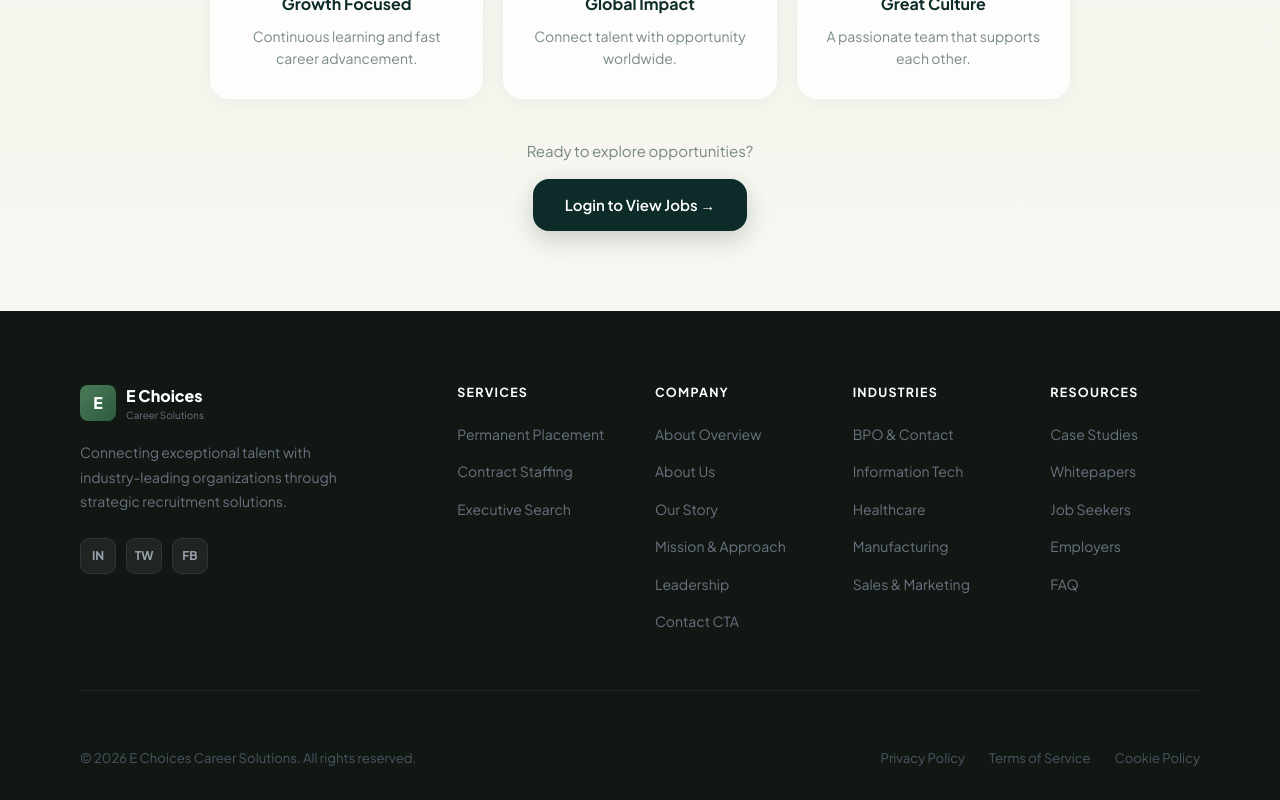
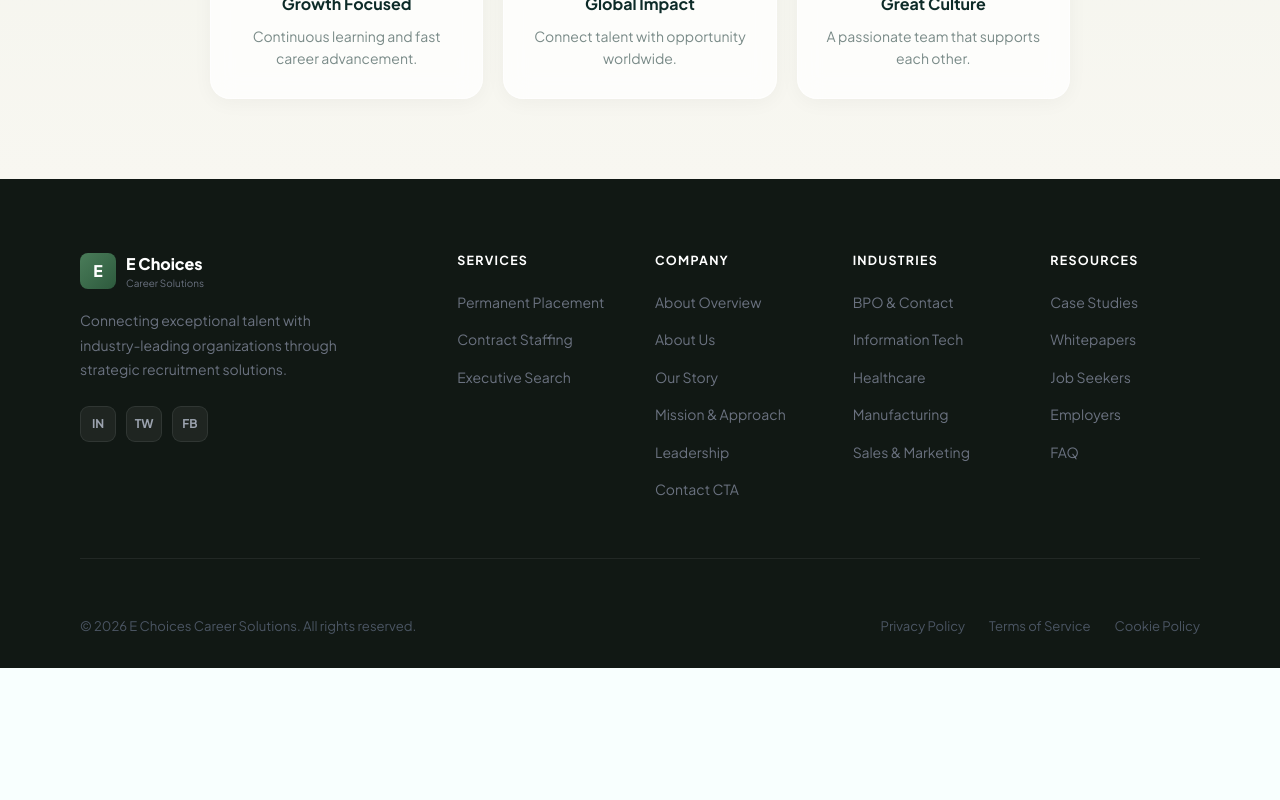
Before and after one commit to theone14122000/abcd, a Next.js app: page /careers in a window 1280 px wide. Shown: the part 1028-1828 px from the top of the page. After the commit the page ends 1696 px from the top, so only its background shows below. Built offline with nearby package versions, Linux system fonts and the light colour scheme; a web font is replaced by a local one.

Commit message:
fixed carrer page

```diff
--- a/app/careers/page.tsx
+++ b/app/careers/page.tsx
@@ -32,7 +32,7 @@ function LoadingScreen() {
   );
 }
 
-// ── Public Page (not logged in) ───────────────────────────────────────────────
+// ── Public Page ───────────────────────────────────────────────────────────────
 function PublicCareersPage() {
   return (
     <div
@@ -93,7 +93,6 @@ function PublicCareersPage() {
               fontWeight: "700",
               color: "#0d2b28",
               lineHeight: 1.2,
-              marginBottom: "20px",
               margin: "0 0 20px 0",
             }}
           >
@@ -146,12 +145,12 @@ function PublicCareersPage() {
                   borderRadius: "16px",
                   cursor: "pointer",
                   boxShadow: "0 8px 24px rgba(79,131,93,0.25)",
-                  textDecoration: "none",
                 }}
               >
                 Register
               </motion.span>
             </Link>
+
             <Link href="/login" style={{ textDecoration: "none" }}>
               <motion.span
                 whileHover={{ scale: 1.04 }}
@@ -166,7 +165,6 @@ function PublicCareersPage() {
                   borderRadius: "16px",
                   cursor: "pointer",
                   border: "2px solid rgba(13,43,40,0.15)",
-                  textDecoration: "none",
                 }}
               >
                 Login
@@ -174,7 +172,7 @@ function PublicCareersPage() {
             </Link>
           </motion.div>
 
-          {/* Hero Image Placeholder */}
+          {/* Hero Section */}
           <motion.div
             initial={{ opacity: 0, y: 20, scale: 0.97 }}
             animate={{ opacity: 1, y: 0, scale: 1 }}
@@ -199,7 +197,7 @@ function PublicCareersPage() {
                   "linear-gradient(180deg, transparent 50%, rgba(13,43,40,0.2) 100%)",
               }}
             />
-            {/* Animated silhouettes */}
+
             <div
               style={{
                 display: "flex",
@@ -233,7 +231,7 @@ function PublicCareersPage() {
           </motion.div>
         </motion.div>
 
-        {/* Why Join Cards */}
+        {/* Feature Cards */}
         <div
           style={{
             display: "grid",
@@ -278,17 +276,18 @@ function PublicCareersPage() {
               <div style={{ fontSize: "36px", marginBottom: "12px" }}>
                 {card.icon}
               </div>
+
               <h3
                 style={{
                   fontWeight: "700",
                   color: "#0d2b28",
-                  marginBottom: "8px",
+                  margin: "0 0 8px 0",
                   fontSize: "16px",
-                  margin: "0 0 8px 0",
                 }}
               >
                 {card.title}
               </h3>
+
               <p
                 style={{
                   color: "rgba(13,43,40,0.55)",
@@ -302,51 +301,17 @@ function PublicCareersPage() {
             </motion.div>
           ))}
         </div>
-
-        {/* Login Prompt */}
-        <motion.div
-          initial={{ opacity: 0 }}
-          animate={{ opacity: 1 }}
-          transition={{ delay: 0.9, duration: 0.6 }}
-          style={{ textAlign: "center", marginTop: "40px" }}
-        >
-          <p
-            style={{
-              color: "rgba(13,43,40,0.55)",
-              marginBottom: "16px",
-              fontSize: "15px",
-            }}
-          >
-            Ready to explore opportunities?
-          </p>
-          <Link href="/login" style={{ textDecoration: "none" }}>
-            <motion.span
-              whileHover={{ scale: 1.03 }}
-              whileTap={{ scale: 0.97 }}
-              style={{
-                display: "inline-block",
-                background: "#0d2b28",
-                color: "white",
-                fontWeight: "600",
-                fontSize: "15px",
-                padding: "14px 32px",
-                borderRadius: "16px",
-                cursor: "pointer",
-                boxShadow: "0 8px 24px rgba(13,43,40,0.2)",
-                textDecoration: "none",
-              }}
-            >
-              Login to View Jobs →
-            </motion.span>
-          </Link>
-        </motion.div>
       </div>
     </div>
   );
 }
 
 // ── Authenticated Dashboard ───────────────────────────────────────────────────
-function AuthenticatedCareersPage({ userName }: { userName: string }) {
+function AuthenticatedCareersPage({
+  userName,
+}: {
+  userName: string;
+}) {
   const { logout } = useAuth();
   const router = useRouter();
 
@@ -387,12 +352,12 @@ function AuthenticatedCareersPage({ userName }: { userName: string }) {
               style={{
                 color: "rgba(255,255,255,0.7)",
                 fontSize: "14px",
-                marginBottom: "4px",
                 margin: "0 0 4px 0",
               }}
             >
               Welcome back 👋
             </p>
+
             <h1
               style={{
                 color: "white",
@@ -403,10 +368,18 @@ function AuthenticatedCareersPage({ userName }: { userName: string }) {
             >
               {userName}
             </h1>
-            <p style={{ color: "rgba(255,255,255,0.75)", fontSize: "14px", margin: 0 }}>
+
+            <p
+              style={{
+                color: "rgba(255,255,255,0.75)",
+                fontSize: "14px",
+                margin: 0,
+              }}
+            >
               Your career dashboard is ready
             </p>
           </div>
+
           <motion.button
             whileHover={{ scale: 1.04 }}
             whileTap={{ scale: 0.96 }}
@@ -428,58 +401,7 @@ function AuthenticatedCareersPage({ userName }: { userName: string }) {
           </motion.button>
         </motion.div>
 
-        {/* Stats Row */}
-        <motion.div
-          initial={{ opacity: 0, y: 20 }}
-          animate={{ opacity: 1, y: 0 }}
-          transition={{ delay: 0.15, duration: 0.6 }}
-          style={{
-            display: "grid",
-            gridTemplateColumns: "repeat(auto-fit, minmax(160px, 1fr))",
-            gap: "16px",
-            marginBottom: "24px",
-          }}
-        >
-          {[
-            { label: "Open Positions", value: "12+", color: "#4f835d" },
-            { label: "Departments", value: "6", color: "#2ec4b6" },
-            { label: "Countries", value: "8", color: "#f5e642" },
-          ].map((stat, i) => (
-            <div
-              key={i}
-              style={{
-                background: "rgba(255,255,255,0.8)",
-                borderRadius: "20px",
-                padding: "24px",
-                textAlign: "center",
-                boxShadow: "0 4px 16px rgba(0,0,0,0.04)",
-                border: "1px solid rgba(255,255,255,0.6)",
-              }}
-            >
-              <div
-                style={{
-                  fontSize: "32px",
-                  fontWeight: "800",
-                  color: stat.color === "#f5e642" ? "#b8a800" : stat.color,
-                  marginBottom: "4px",
-                }}
-              >
-                {stat.value}
-              </div>
-              <div
-                style={{
-                  fontSize: "13px",
-                  color: "rgba(13,43,40,0.55)",
-                  fontWeight: "500",
-                }}
-              >
-                {stat.label}
-              </div>
-            </div>
-          ))}
-        </motion.div>
-
-        {/* Coming Soon Card */}
+        {/* Coming Soon */}
         <motion.div
           initial={{ opacity: 0, y: 20 }}
           animate={{ opacity: 1, y: 0 }}
@@ -494,18 +416,21 @@ function AuthenticatedCareersPage({ userName }: { userName: string }) {
             border: "1px solid rgba(255,255,255,0.6)",
           }}
         >
-          <div style={{ fontSize: "64px", marginBottom: "20px" }}>🚧</div>
+          <div style={{ fontSize: "64px", marginBottom: "20px" }}>
+            🚧
+          </div>
+
           <h2
             style={{
               fontSize: "28px",
               fontWeight: "700",
               color: "#0d2b28",
-              marginBottom: "12px",
               margin: "0 0 12px 0",
             }}
           >
             Job Listings Coming Soon
           </h2>
+
           <p
             style={{
               color: "rgba(13,43,40,0.55)",
@@ -527,10 +452,19 @@ function AuthenticatedCareersPage({ userName }: { userName: string }) {
 
 // ── Main Page ─────────────────────────────────────────────────────────────────
 export default function CareersPage() {
-  const { isAuthenticated, isLoading, user } = useAuth();
+  const { isLoading, user } = useAuth();
 
-  if (isLoading) return <LoadingScreen />;
-  if (isAuthenticated && user)
-    return <AuthenticatedCareersPage userName={user.name} />;
+  if (isLoading) {
+    return <LoadingScreen />;
+  }
+
+  if (user) {
+    return (
+      <AuthenticatedCareersPage
+        userName={user.name || "User"}
+      />
+    );
+  }
+
   return <PublicCareersPage />;
 }
```
